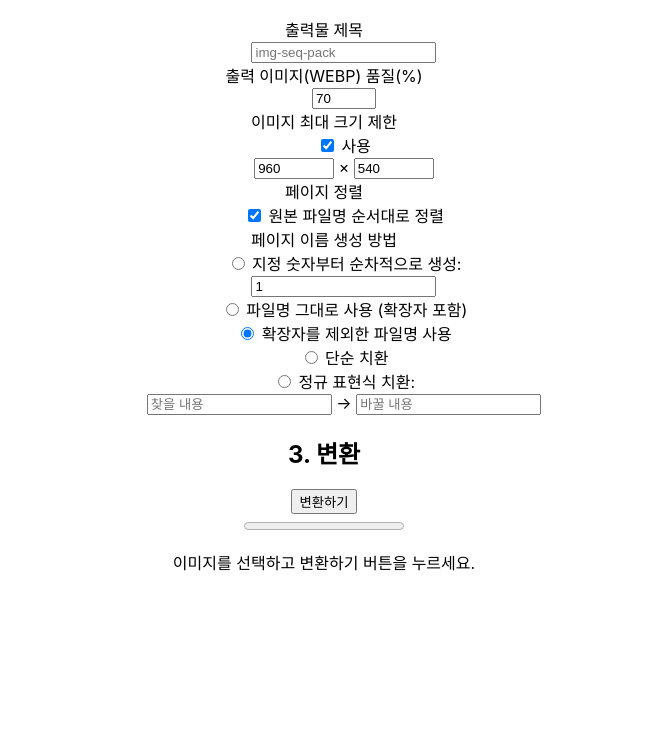
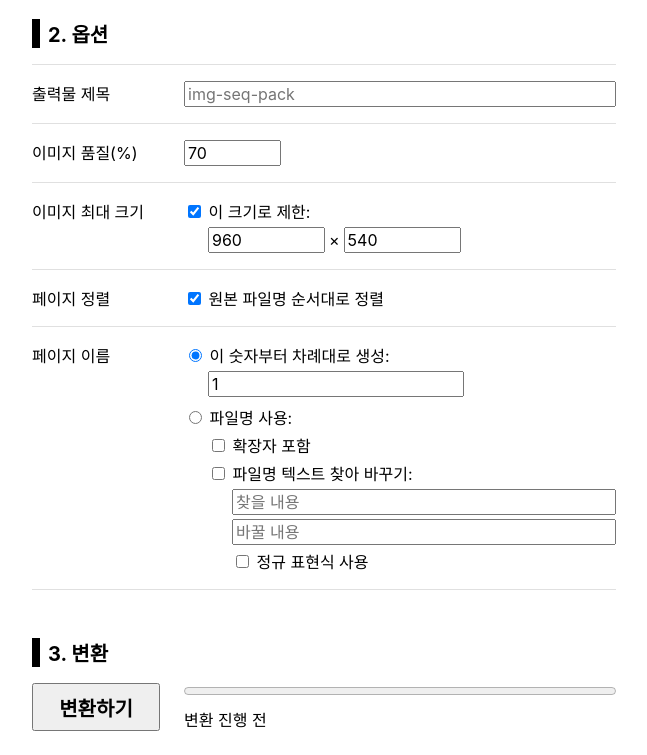
Before and after one commit to yejunian/img-seq-pack, a website built with Vite: page index.html in a window 1280 px wide. Shown: the part 273-1028 px from the top of the page, without its empty margins (316-963 px from the left). Before the commit the page ends 895 px from the top, so only its background shows below. Built offline with nearby package versions, Linux system fonts and the light colour scheme.

Commit message:
Design(main): Update markups and add styles

```diff
--- a/index.html
+++ b/index.html
@@ -19,97 +19,133 @@
     </details>
 
     <h2>2. 옵션</h2>
-    <dl class="options">
-      <div>
-        <dt>출력물 제목</dt>
-        <dd>
+    <ul class="options">
+      <li>
+        <div class="option-title">출력물 제목</div>
+
+        <ul class="option-values">
+          <li class="option-values-flex option-values-stretch">
             <input type="text" name="title" value="" placeholder="img-seq-pack" />
-        </dd>
-      </div>
+          </li>
+        </ul>
+      </li>
 
-      <div>
-        <dt>출력 이미지(WEBP) 품질(%)</dt>
-        <dd>
+      <li>
+        <div class="option-title">이미지 품질(%)</div>
+
+        <ul class="option-values">
+          <li>
             <input type="number" name="quality-webp" value="70" min="0" max="100" />
-        </dd>
-      </div>
+          </li>
+        </ul>
+      </li>
 
-      <div>
-        <dt>이미지 최대 크기 제한</dt>
-        <dd>
+      <li>
+        <div class="option-title">이미지 최대 크기</div>
+
+        <ul class="option-values">
+          <li>
             <label>
-            <input type="checkbox" name="max-size-enabled" checked />
-            사용
+              <input type="checkbox" name="max-size-enabled" checked data-children="max-size-width max-size-height" />
+              이 크기로 제한:
             </label>
-        </dd>
-        <dd class="sub">
+
+            <ul class="option-values-sub">
+              <li class="option-values-flex">
                 <input type="number" name="max-size-width" value="960" min="1" max="16383" />
-          ×
+                <div>×</div>
                 <input type="number" name="max-size-height" value="540" min="1" max="16383" />
-        </dd>
-      </div>
+              </li>
+            </ul>
+          </li>
+        </ul>
+      </li>
 
-      <div>
-        <dt>페이지 정렬</dt>
-        <dd>
+      <li>
+        <div class="option-title">페이지 정렬</div>
+
+        <ul class="option-values">
+          <li>
             <label>
               <input type="checkbox" name="page-sort-enabled" checked />
               원본 파일명 순서대로 정렬
             </label>
-        </dd>
-      </div>
+          </li>
+        </ul>
+      </li>
 
-      <div>
-        <dt>페이지 이름 생성 방법</dt>
-        <dd>
+      <li>
+        <div class="option-title">페이지 이름</div>
+
+        <ul class="option-values">
+          <li>
             <label>
-            <input type="radio" name="page-name" value="ascending" />
-            지정 숫자부터 순차적으로 생성:
+              <input type="radio" name="page-naming" value="sequence" checked data-children="page-sequence-start" />
+              이 숫자부터 차례대로 생성:
             </label>
-        </dd>
-        <dd class="sub">
-          <input type="number" name="page-name-start" value="1" min="0" />
-        </dd>
-        <dd>
+
+            <ul class="option-values-sub">
+              <li>
+                <input type="number" name="page-sequence-start" value="1" min="0" />
+              </li>
+            </ul>
+          </li>
+
+          <li>
             <label>
-            <input type="radio" name="page-name" value="original" />
-            파일명 그대로 사용 (확장자 포함)
+              <input type="radio" name="page-naming" value="filename" data-children="keep-extension replace-enabled" />
+              파일명 사용:
             </label>
-        </dd>
-        <dd>
+
+            <ul class="option-values-sub">
+              <li>
                 <label>
-            <input type="radio" name="page-name" value="filename-only" checked />
-            확장자를 제외한 파일명 사용
+                  <input type="checkbox" name="keep-extension" />
+                  확장자 포함
                 </label>
-        </dd>
-        <dd>
+              </li>
+
+              <li>
                 <label>
-            <input type="radio" name="page-name" value="replace-string" />
-            단순 치환
+                  <input type="checkbox" name="replace-enabled"
+                    data-children="replace-find replace-replace replace-regex-enabled" />
+                  파일명 텍스트 찾아 바꾸기:
                 </label>
-        </dd>
-        <dd>
+
+                <ul class="option-values-sub">
+                  <li class="option-values-flex option-values-stretch">
+                    <input type="text" name="replace-find" value="" placeholder="찾을 내용" />
+                  </li>
+
+                  <li class="option-values-flex option-values-stretch">
+                    <input type="text" name="replace-replace" value="" placeholder="바꿀 내용" />
+                  </li>
+
+                  <li>
                     <label>
-            <input type="radio" name="page-name" value="replace-regex" />
-            정규 표현식 치환:
+                      <input type="checkbox" name="replace-regex-enabled" />
+                      정규 표현식 사용
                     </label>
-        </dd>
-        <dd class="sub">
-          <input type="text" name="page-name-find" value="" placeholder="찾을 내용" />
-          →
-          <input type="text" name="page-name-replace" value="" placeholder="바꿀 내용" />
-        </dd>
-      </div>
-    </dl>
+                  </li>
+                </ul>
+              </li>
+            </ul>
+          </li>
+        </ul>
+      </li>
+    </ul>
 
     <h2>3. 변환</h2>
-    <div>
+    <ul class="pack">
+      <li class="pack-button-container">
         <button type="submit">변환하기</button>
-    </div>
-    <div>
+      </li>
+
+      <li class="pack-progress-container">
         <progress id="pack-progress" value="0" min="1"></progress>
-      <p id="pack-description">이미지를 선택하고 변환하기 버튼을 누르세요.</p>
-    </div>
+        <div id="pack-description">변환 진행 전</div>
+      </li>
+    </ul>
   </form>
 
   <script type="module" src="/src/index.ts"></script>
--- a/src/core/NamedItemKVPairs.ts
+++ b/src/core/NamedItemKVPairs.ts
@@ -1,14 +1,20 @@
 type NamedBooleanKVPairs = {
+  'keep-extension': boolean
   'max-size-enabled': boolean
   'page-sort-enabled': boolean
+  'replace-enabled': boolean
+  'replace-regex-enabled': boolean
 }
 type NamedNumberKVPairs = {
   'max-size-height': number
   'max-size-width': number
+  'page-sequence-start': number
   'quality-webp': number
 }
 type NamedStringKVPairs = {
-  'page-name': string
+  'page-naming': string
+  'replace-find': string
+  'replace-replace': string
   title: string
 }
 export type NamedItemKVPairs = NamedBooleanKVPairs &
@@ -21,15 +27,24 @@ type NamedStringKey = keyof NamedStringKVPairs
 export type NamedItemKey = keyof NamedItemKVPairs
 
 const namedBooleanKeySet = new Set<NamedBooleanKey>([
+  'keep-extension',
   'max-size-enabled',
   'page-sort-enabled',
+  'replace-enabled',
+  'replace-regex-enabled',
 ])
 const namedNumberKeySet = new Set<NamedNumberKey>([
   'max-size-height',
   'max-size-width',
+  'page-sequence-start',
   'quality-webp',
 ])
-const namedStringKeySet = new Set<NamedStringKey>(['page-name', 'title'])
+const namedStringKeySet = new Set<NamedStringKey>([
+  'page-naming',
+  'replace-find',
+  'replace-replace',
+  'title',
+])
 export const namedItemKeySet = new Set<NamedItemKey>([
   ...namedBooleanKeySet,
   ...namedNumberKeySet,
@@ -76,20 +91,26 @@ export function getNamedItemKVPairs(form: HTMLFormElement): NamedItemKVPairs {
 
 function getDefaultNamedBooleanKVPairs(): NamedBooleanKVPairs {
   return {
+    'keep-extension': false,
     'max-size-enabled': true,
     'page-sort-enabled': true,
+    'replace-enabled': false,
+    'replace-regex-enabled': false,
   }
 }
 function getDefaultNamedNumberKVPairs(): NamedNumberKVPairs {
   return {
-    'max-size-height': 960,
-    'max-size-width': 540,
+    'max-size-height': 540,
+    'max-size-width': 960,
+    'page-sequence-start': 1,
     'quality-webp': 70,
   }
 }
 function getDefaultNamedStringKVPairs(): NamedStringKVPairs {
   return {
-    'page-name': 'filename-only',
+    'page-naming': 'sequence',
+    'replace-find': '',
+    'replace-replace': '',
     title: '',
   }
 }
--- a/src/index.css
+++ b/src/index.css
@@ -1,27 +1,184 @@
 :root {
-  font-family: -apple-system, BlinkMacSystemFont, "Apple SD Gothic Neo",
+  --font-sans: -apple-system, BlinkMacSystemFont, "Apple SD Gothic Neo",
     system-ui, sans-serif;
+
+  font-family: var(--font-sans, system-ui, sans-serif);
+}
+
+* {
+  box-sizing: border-box;
 }
 
 body {
   margin: 0;
   display: flex;
-  place-items: center;
+  align-items: start;
   min-width: 320px;
   min-height: 100vh;
 }
 
+:where(button, input) {
+  font-family: var(--font-sans, system-ui, sans-serif);
+  font-size: 1rem;
+}
+
 #app {
-  max-width: 1280px;
+  width: 100%;
+  max-width: 632px;
   margin: 0 auto;
-  padding: 2rem;
-  text-align: center;
+  padding: 1.5rem;
+}
+#app > :first-child {
+  margin-top: 0;
+}
+#app > :last-child {
+  margin-bottom: 0;
+}
+
+h1 {
+  margin: 3rem 0 1rem;
+
+  font-size: 24px;
+  font-weight: 400;
+}
+
+h2 {
+  margin: 3rem 0 1rem;
+  border-left: 0.5rem solid black;
+  padding-left: 0.5rem;
+
+  font-size: 20px;
+}
+
+ul {
+  padding-left: 0;
+
+  list-style: none;
+}
+
+#file-list {
+  margin-top: 1rem;
+  border: 1px solid #a0a0a0;
+  border-radius: 0.5rem;
+}
+
+#file-list summary {
+  padding: 1rem;
+}
+
+#file-list ol {
+  margin: 0;
+  border-top: 1px solid #a0a0a0;
+  padding: 1rem 1rem 1rem 4rem;
+  max-height: 10vh;
+
+  overflow-y: auto;
+}
+
+#file-list li {
+  font-family: Menlo, 'Cascadia Mono', 'Cascadia Code', Consolas, 'Courier New',
+    Courier, system-ui, monospace;
+  font-size: 0.9em;
 }
 
 #file-list ol:empty {
+  padding: 1rem;
   list-style: none;
 }
 
 #file-list ol:empty::before {
-  content: '파일을 선택하세요.';
+  content: '❗️ 파일을 선택하세요.';
 }
+
+.options {
+  display: flex;
+  flex-direction: column;
+  gap: 1rem;
+
+  margin: 1rem 0;
+  border-top: 1px solid #e0e0e0;
+  border-bottom: 1px solid #e0e0e0;
+  padding: 1rem 0;
+}
+
+.options > li {
+  display: flex;
+  align-items: baseline;
+  gap: 1.5rem;
+}
+
+.options > li + li {
+  border-top: 1px solid #e0e0e0;
+  padding-top: 1rem;
+}
+
+.option-title {
+  flex: 0 0 8rem;
+}
+
+.option-values {
+  flex: 1 1;
+
+  display: flex;
+  flex-direction: column;
+  gap: 0.5rem;
+
+  padding: 0;
+  width: calc(100% - 9.5rem);
+}
+
+.option-values-sub {
+  display: flex;
+  flex-direction: column;
+  gap: 0.25rem;
+
+  margin-top: 0.25rem;
+  padding-left: 1.5rem;
+}
+
+.option-values-sub > li > * {
+  max-width: 100%;
+}
+
+.option-values-flex {
+  display: flex;
+  flex-wrap: wrap;
+  align-items: baseline;
+  gap: 0.25rem;
+}
+
+.option-values-stretch > input {
+  flex: 1 1;
+
+  max-width: 100%;
+}
+
+.pack {
+  display: flex;
+  gap: 1.5rem;
+}
+
+.pack-button-container {
+  flex: 0 0 8rem;
+}
+
+.pack-button-container button {
+  width: 100%;
+  height: 100%;
+
+  font-size: 1.25rem;
+  font-weight: 700;
+}
+
+.pack-progress-container {
+  flex: 1 1;
+
+  display: flex;
+  flex-direction: column;
+  gap: 0.5rem;
+}
+
+.pack-progress-container > * {
+  display: block;
+  width: 100%;
+}
```
Lines whose indentation alone changed are shown as unchanged.
